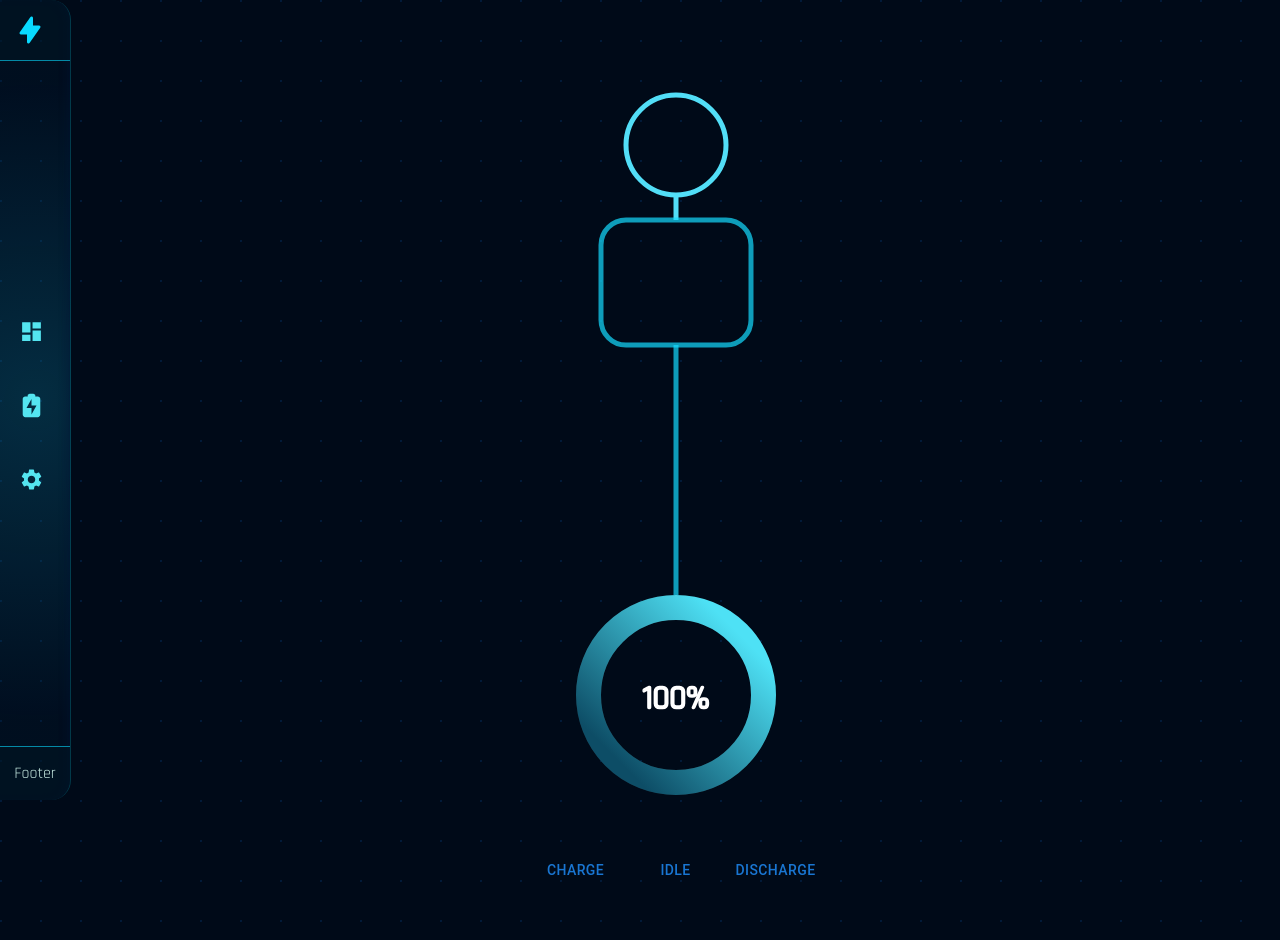
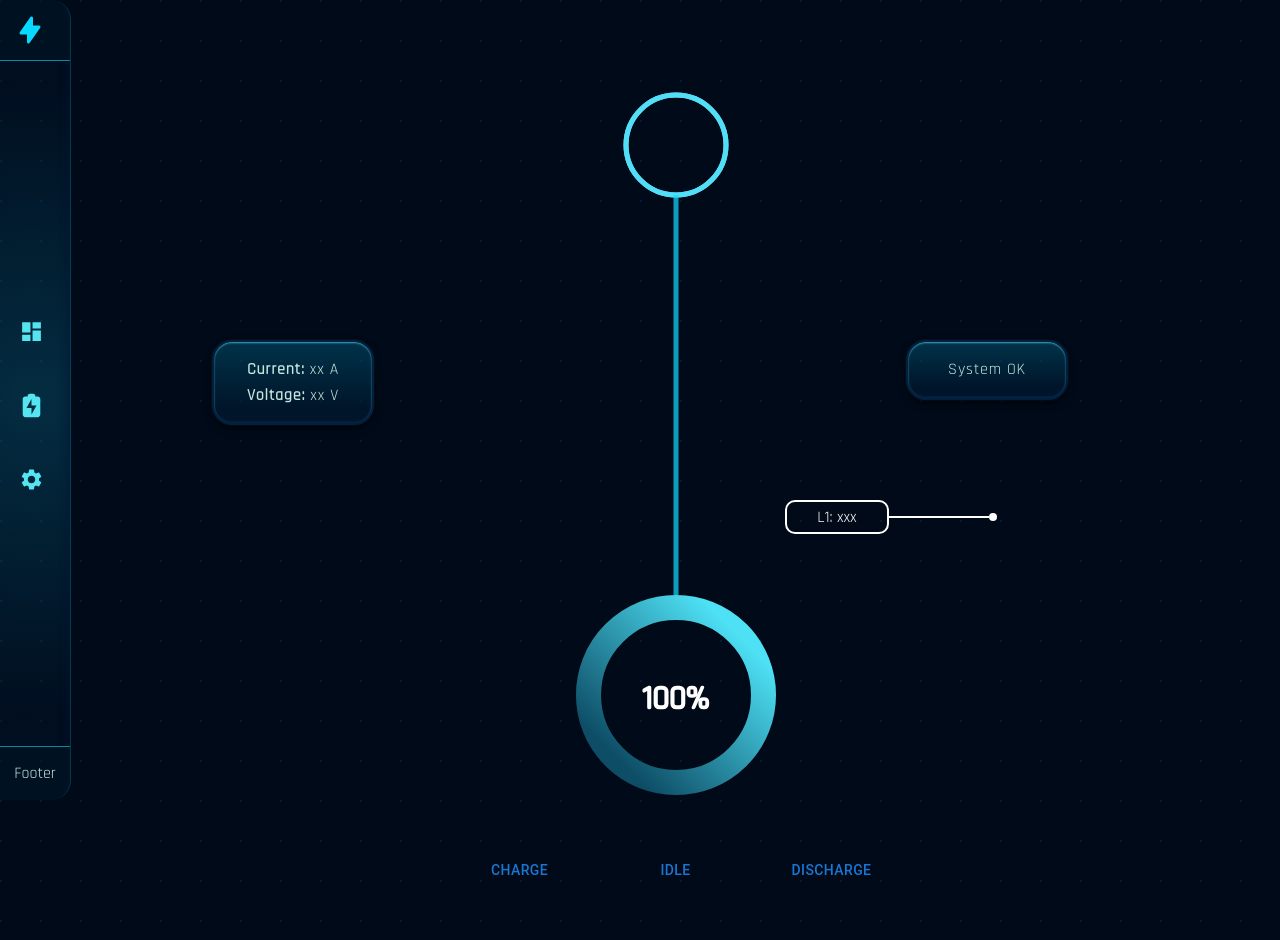
Before and after one commit to Stockman-Jr/react-project, a React (Create React App) app in the folder dashboard-ui/: page /ess-monitor in a window 1280 px wide. Built offline with nearby package versions, Linux system fonts and the light colour scheme; the HTML template or start-up script is replaced by a standard one.

Commit message:
Update monitor page

```diff
--- a/dashboard-ui/src/App.css
+++ b/dashboard-ui/src/App.css
@@ -52,3 +52,50 @@ h1 {
     stroke-opacity: 1;
   }
 }
+
+
+.info-container {
+  position: absolute;
+  top: 100px;
+  left: 800px;
+  z-index: 999;
+}
+
+.line {
+  width: 100px;
+  height: 2px;
+  background-color: #fff;
+  position: absolute;
+  top: 50%;
+  left: 100%;
+  transform: translate(0, -50%);
+}
+
+.endcap {
+  width: 8px;
+  height: 8px;
+  background-color: #fff;
+  border-radius: 50%;
+  position: absolute;
+  top: 50%;
+  left: calc(200% - 4px);
+  transform: translate(0, -50%);
+}
+
+.rect {
+  background-color: transparent;
+  border: 2px solid #fff;
+  width: 100px;
+  height: 30px;
+  position: relative;
+  border-radius: 10px;
+}
+
+.info-text {
+  position: absolute;
+  top: 50%;
+  left: 50%;
+  transform: translate(-50%, -50%);
+  color: white;
+  text-align: center;
+}
--- a/dashboard-ui/src/components/BatterySVG.js
+++ b/dashboard-ui/src/components/BatterySVG.js
@@ -53,14 +53,7 @@ const BatterySVG = ({ radius, strokeWidth, progress, isCharging }) => {
           stroke="#52def7"
           strokeWidth="2"
         />
-        <line
-          x1="30"
-          y1="-150"
-          x2="30"
-          y2="-160"
-          stroke="#52def7"
-          strokeWidth="2px"
-        />
+
         <g
           id="flow-animation"
           className={isCharging ? "path-ani" : null}
@@ -72,32 +65,29 @@ const BatterySVG = ({ radius, strokeWidth, progress, isCharging }) => {
           strokeLinecap="round"
           strokeDasharray="5,50"
         >
-          <rect
-            x="0"
-            y="-150"
-            width="60"
-            height="50"
-            rx="10"
+          <circle
+            r="20"
+            cx="30"
+            cy="-180"
             fill="none"
-          ></rect>
-          <line x1="30" y1="0" x2="30" y2="-100" />
+            stroke="#52def7"
+            strokeWidth="2"
+          />
+          <line x1="30" y1="0" x2="30" y2="-160" />
         </g>
-        <rect
-          x="0"
-          y="-150"
-          width="60"
-          height="50"
-          rx="10"
+        <circle
+          r="20"
+          cx="30"
+          cy="-180"
           fill="none"
-          stroke="#14dcff"
-          strokeWidth="2px"
-          strokeOpacity="0.7"
-        ></rect>
+          stroke="#52def7"
+          strokeWidth="2"
+        />
         <line
           x1="30"
           y1="0"
           x2="30"
-          y2="-100"
+          y2="-160"
           stroke="#14dcff"
           strokeWidth="2px"
           strokeOpacity="0.7"
@@ -107,6 +97,22 @@ const BatterySVG = ({ radius, strokeWidth, progress, isCharging }) => {
           {progress}%
         </text>
       </svg>
+      {/*
+      <svg width="200" height="75" viewBox="0 0 80 80">
+        <g>
+          <rect x="-60" y="15" width="100" height="2" fill="#14dcff"></rect>
+          <rect
+            x="40"
+            y="0"
+            width="100"
+            height="30"
+            fill="none"
+            stroke="#14dcff"
+            strokeWidth="2px"
+          ></rect>
+        </g>
+      </svg>
+*/}
     </div>
   );
 };
--- /dev/null
+++ b/dashboard-ui/src/components/InfoRect.js
@@ -0,0 +1,20 @@
+import React from "react";
+import "../App.css";
+
+export const InfoRect = ({ text, top, left }) => {
+  const containerStyle = {
+    position: "absolute",
+    left: `${left}px`,
+    top: `${top}px`,
+    zIndex: 999,
+  };
+  return (
+    <div style={containerStyle}>
+      <div className="rect">
+        <span className="info-text">{text}</span>
+      </div>
+      <div className="line"></div>
+      <div className="endcap"></div>
+    </div>
+  );
+};
--- a/dashboard-ui/src/pages/EssMonitor.js
+++ b/dashboard-ui/src/pages/EssMonitor.js
@@ -1,8 +1,9 @@
 import React, { useState } from "react";
 import BatterySVG from "../components/BatterySVG";
 import btnStyles from "../styles/Buttons.module.css";
-import ContentContainer from "../components/ContentContainer";
+import styles from "../styles/EssMonitor.module.css";
 import { Stack, Button } from "@mui/material";
+import { InfoRect } from "../components/InfoRect";
 
 function EssMonitor() {
   const [isCharging, setIsCharging] = useState(false);
@@ -15,12 +16,26 @@ function EssMonitor() {
   };
   return (
     <div>
+      <div className={styles.BoxLeft}>
+        <span>
+          <strong>Current:</strong> xx A
+        </span>
+        <span>
+          <strong>Voltage:</strong> xx V
+        </span>
+      </div>
       <BatterySVG
         isCharging={isCharging}
         radius={40}
         strokeWidth={10}
         progress={100}
       />
+      <InfoRect text="L1: xxx" top={500} left={785} />
+      <div className={styles.BoxRight}>
+        <span>System OK</span>
+      </div>
+
+      <div>
         <Stack
           spacing={2}
           direction="row"
@@ -41,6 +56,7 @@ function EssMonitor() {
           </Button>
         </Stack>
       </div>
+    </div>
   );
 }
 
--- a/dashboard-ui/src/styles/Buttons.module.css
+++ b/dashboard-ui/src/styles/Buttons.module.css
@@ -12,10 +12,10 @@
     text-align: center;
     padding: 0.5em;
     max-width: 100%;
-    width: 6em;
+    width: 10em;
     background: inherit;
     background-clip: padding-box;
-    border: 3px solid hsla(var(--text-base), 1);
+    border: 3px solid hsla(205deg, 55%, 45%, 1);
     border-radius: 2em;
     cursor: pointer;
     position: relative;
--- /dev/null
+++ b/dashboard-ui/src/styles/EssMonitor.module.css
@@ -0,0 +1,37 @@
+.BatteryStats {
+    width: 100%;
+    position: relative;
+
+
+
+}
+
+.BoxLeft, .BoxRight {
+    display: flex;
+    flex-direction: column;
+    background: linear-gradient(to bottom, rgba(0, 91, 122, 0.5) 0%, rgba(1,32,60,0.5) 80%);
+    border: 2px solid rgb(1, 32, 61);
+    box-shadow: inset 0 1px 2px rgba(81, 198, 233, 0.8),
+    inset 0 -2px 0px rgba(10, 58, 129, 0.2), 0 4px 10px 0 rgba(0, 0, 0, 0.3),
+    0 2px 3px 0 rgba(0, 0, 0, 0.3), 0 0 0 1px #0a121e;
+    border-radius: 20px;
+    width: 10%;
+    height: fit-content;
+    padding: 15px;
+    margin: 20px;
+    text-align: center;
+    line-height: 1.6em;
+    letter-spacing: 0.05em;
+}
+
+.BoxLeft {
+    position: absolute;
+    left: 15%;
+    top: 40%;
+}
+
+.BoxRight {
+    position: absolute;
+    right: 15%;
+    top: 40%;
+}
```
Lines whose indentation alone changed are shown as unchanged.
